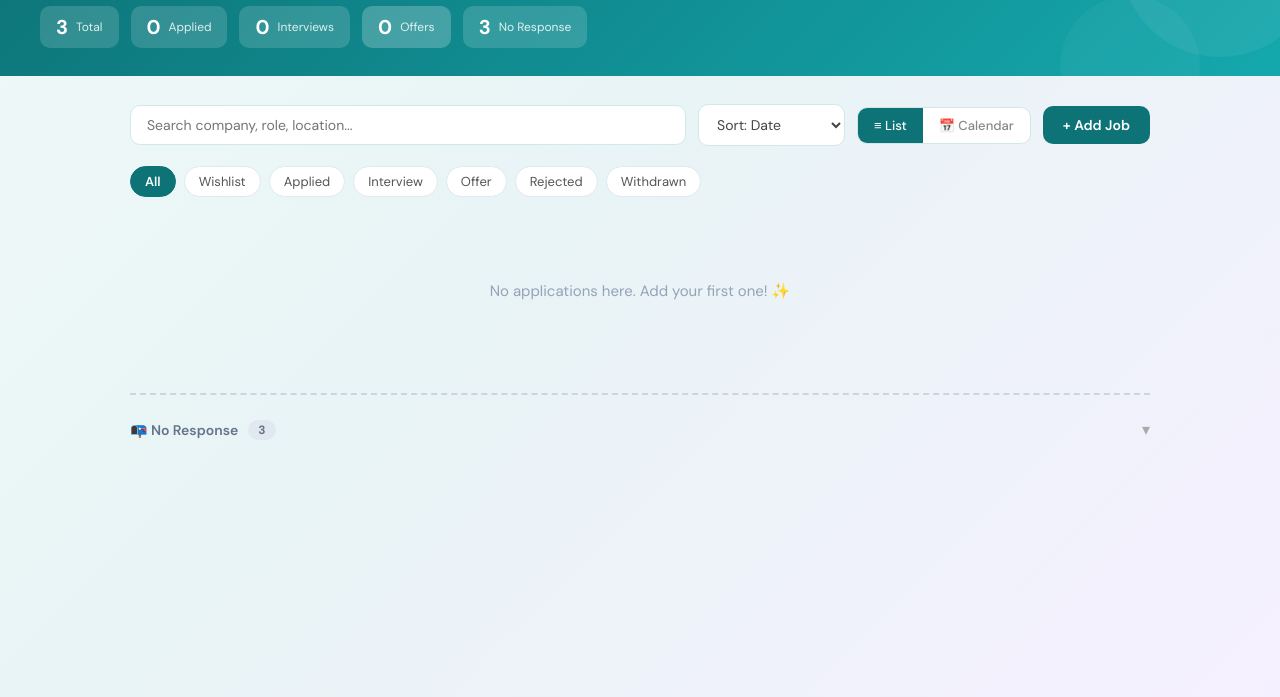
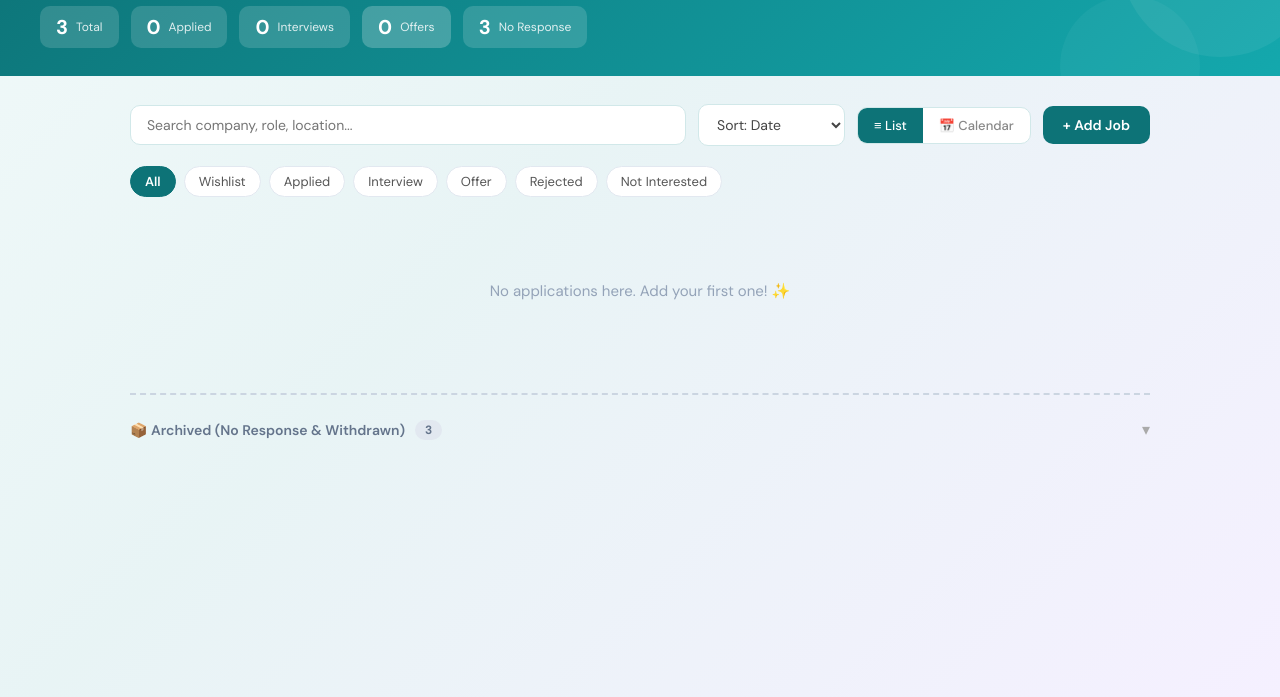
Before and after one commit to abbyigu/Job-tracker, a plain HTML site: page index.html in a window 1280 px wide. Shown: the part 103-800 px from the top of the page. Drawn offline with Linux system fonts and the light colour scheme.

Commit message:
Add Not Interested tab; move Withdrawn to archived section

```diff
--- a/index.html
+++ b/index.html
@@ -323,7 +323,7 @@
   <!-- NO RESPONSE SECTION (shown in both views) -->
   <div class="no-response-section" id="noRespSection" style="display:none">
     <div class="no-response-header" onclick="toggleNoResp()">
-      <span class="no-response-title">📭 No Response</span>
+      <span class="no-response-title">📦 Archived (No Response &amp; Withdrawn)</span>
       <span class="no-response-count" id="noRespCount">0</span>
       <span class="no-response-chevron" id="noRespChevron">▾</span>
     </div>
@@ -346,8 +346,8 @@
         <label class="form-label">Status</label>
         <select class="form-select" id="f-status">
           <option>Wishlist</option><option selected>Applied</option><option>Interview</option>
-          <option>Offer</option><option>Rejected</option><option>Withdrawn</option>
-          <option>No Response</option>
+          <option>Offer</option><option>Rejected</option><option>Not Interested</option>
+          <option>Withdrawn</option><option>No Response</option>
         </select>
       </div>
       <div>
@@ -380,8 +380,9 @@
     Interview:     { bg: "#FFFBEB", text: "#D97706", border: "#FDE68A" },
     Offer:         { bg: "#F0FDF4", text: "#16A34A", border: "#86EFAC" },
     Rejected:      { bg: "#FFF1F2", text: "#E11D48", border: "#FECDD3" },
-    Withdrawn:     { bg: "#F8FAFC", text: "#94A3B8", border: "#E2E8F0" },
-    "No Response": { bg: "#F1F5F9", text: "#64748B", border: "#CBD5E1" },
+    Withdrawn:        { bg: "#F8FAFC", text: "#94A3B8", border: "#E2E8F0" },
+    "No Response":    { bg: "#F1F5F9", text: "#64748B", border: "#CBD5E1" },
+    "Not Interested": { bg: "#FFF7ED", text: "#EA580C", border: "#FED7AA" },
   };
   const PRIORITY = {
     high:   { label: "⭐ Top Choice", color: "#0D7377" },
@@ -390,8 +391,9 @@
   };
   const MONTH_NAMES = ["January","February","March","April","May","June","July","August","September","October","November","December"];
   const DAY_NAMES   = ["Sun","Mon","Tue","Wed","Thu","Fri","Sat"];
-  const MAIN_STATUSES = ["Wishlist","Applied","Interview","Offer","Rejected","Withdrawn"];
-  const ALL_STATUSES  = [...MAIN_STATUSES, "No Response"];
+  const HIDDEN_STATUSES = ["No Response", "Withdrawn"];
+  const MAIN_STATUSES   = ["Wishlist","Applied","Interview","Offer","Rejected","Not Interested"];
+  const ALL_STATUSES    = [...MAIN_STATUSES, ...HIDDEN_STATUSES];
 
   let jobs = JSON.parse(localStorage.getItem("ariel_jobs") || "null") || [
     { id: 1, company: "Enso Connect", role: "Bilingual Customer Success Manager", location: "Quebec, Canada (Remote)", status: "Applied", date: "2026-03-05", salary: "$55K–$70K", salaryExpected: "$58,000–$65,000 CAD", notes: "Top choice! Hospitality + SaaS + bilingual — perfect fit. Resume tailored, standout statement added.", link: "", priority: "high" },
@@ -558,15 +560,15 @@
   function render() {
     const search  = document.getElementById("search").value.toLowerCase();
     const sortBy  = document.getElementById("sortBy").value;
-    const mainJobs   = jobs.filter(j => j.status !== "No Response");
-    const noRespJobs = jobs.filter(j => j.status === "No Response");
+    const mainJobs    = jobs.filter(j => !HIDDEN_STATUSES.includes(j.status));
+    const archivedJobs = jobs.filter(j => HIDDEN_STATUSES.includes(j.status));
 
     // Stats
     document.getElementById("stat-total").textContent    = jobs.length;
     document.getElementById("stat-applied").textContent  = mainJobs.filter(j => j.status === "Applied").length;
     document.getElementById("stat-interview").textContent = mainJobs.filter(j => j.status === "Interview").length;
     document.getElementById("stat-offer").textContent    = mainJobs.filter(j => j.status === "Offer").length;
-    document.getElementById("stat-noresp").textContent   = noRespJobs.length;
+    document.getElementById("stat-noresp").textContent   = archivedJobs.filter(j => j.status === "No Response").length;
 
     // View toggle highlight
     document.getElementById("btn-list").className     = "view-btn" + (currentView === "list"     ? " active" : "");
@@ -600,15 +602,15 @@
       renderCalendar();
     }
 
-    // No Response section (both views)
+    // Archived section (No Response + Withdrawn)
     const noRespSection = document.getElementById("noRespSection");
-    if (noRespJobs.length > 0) {
+    if (archivedJobs.length > 0) {
       noRespSection.style.display = "block";
-      document.getElementById("noRespCount").textContent = noRespJobs.length;
+      document.getElementById("noRespCount").textContent = archivedJobs.length;
       document.getElementById("noRespChevron").className = "no-response-chevron" + (noRespOpen ? " open" : "");
       const list = document.getElementById("noRespList");
       list.className = "no-response-list" + (noRespOpen ? " visible" : "");
-      list.innerHTML = noRespJobs.map(j => buildCard(j, true)).join("");
+      list.innerHTML = archivedJobs.map(j => buildCard(j, true)).join("");
     } else {
       noRespSection.style.display = "none";
     }
```
